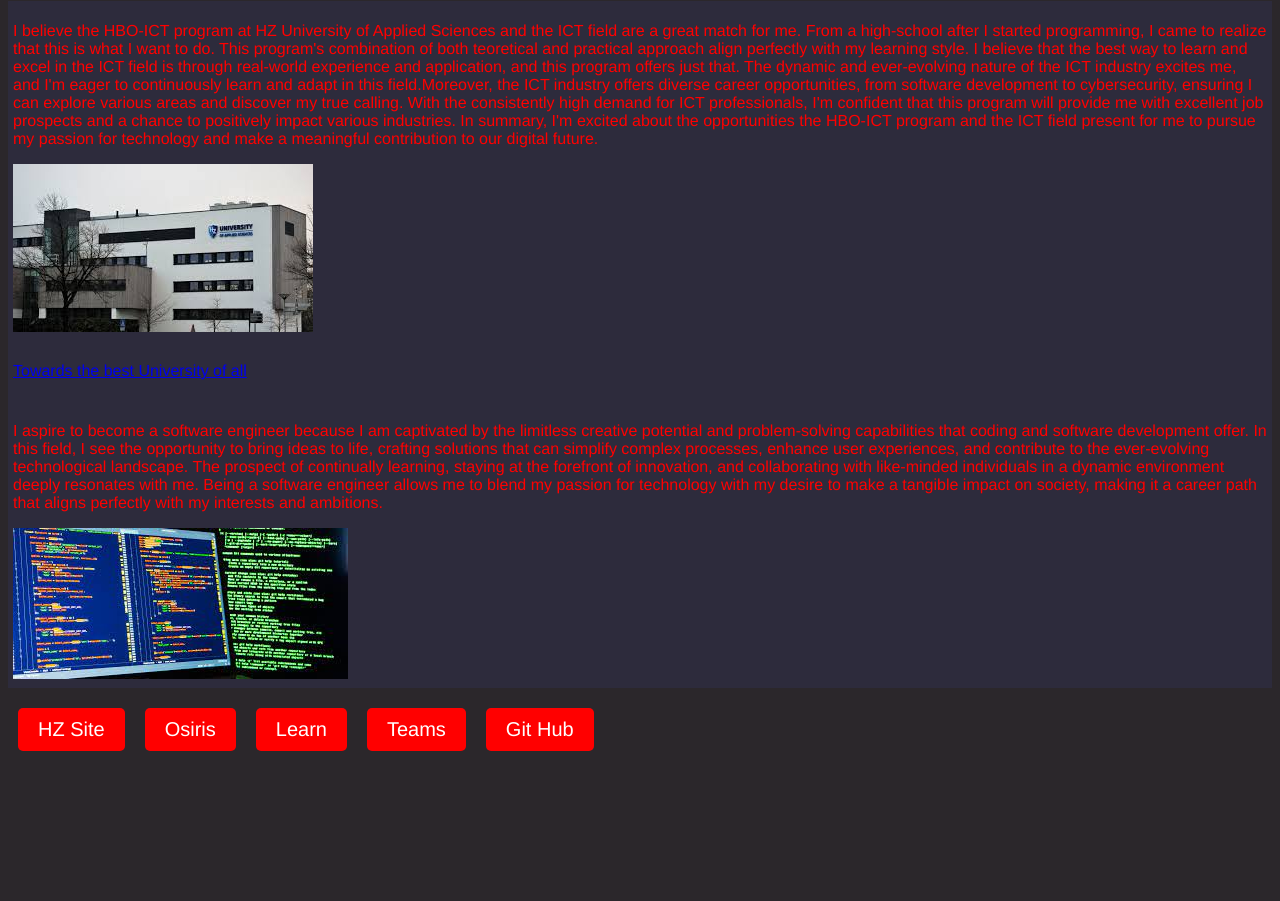
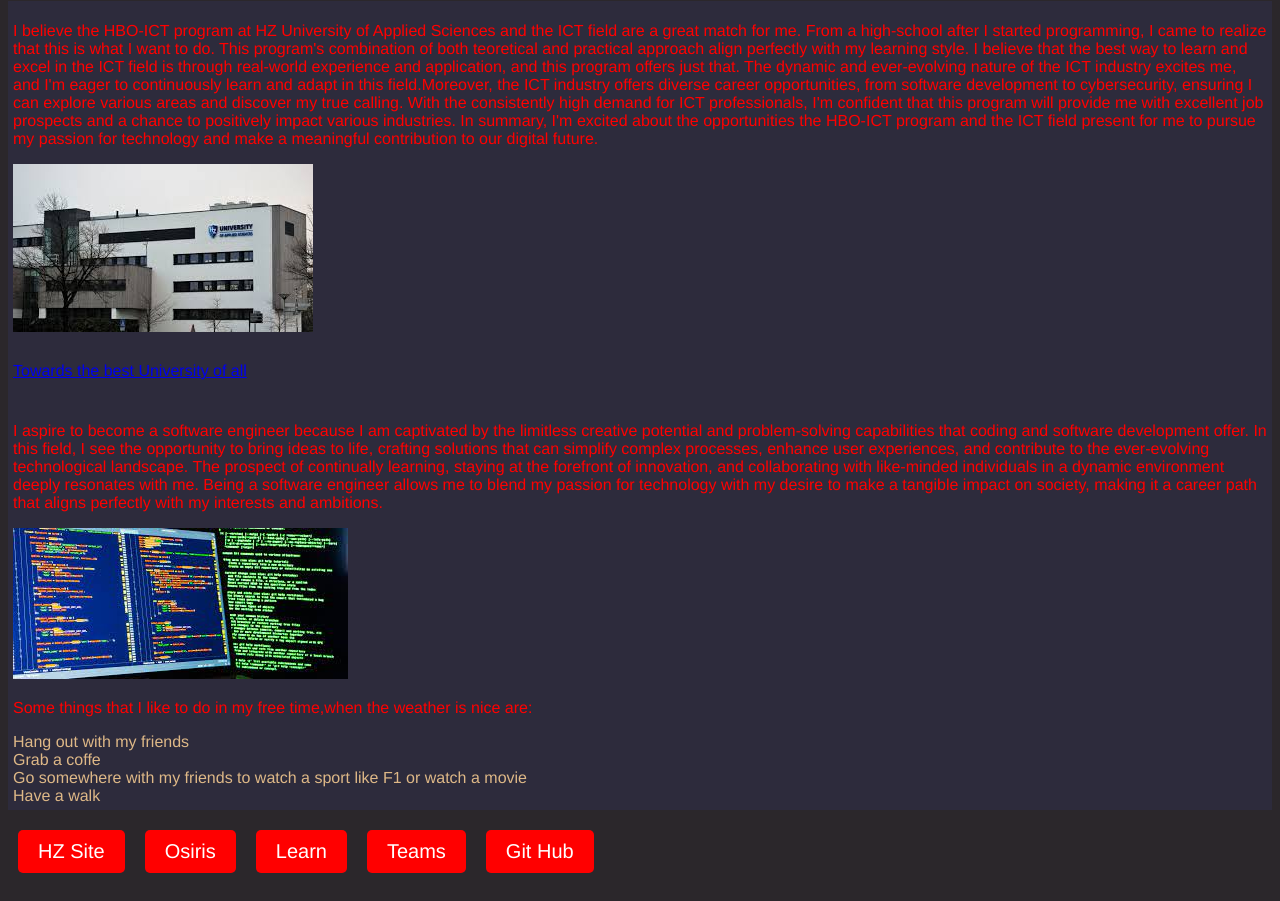
Before and after one commit to Gogu101/.github.io, a plain HTML site: page index.html in a window 1280 px wide. Shown: the part 130-1031 px from the top of the page. Before the commit the page ends 909 px from the top, so only its background shows below. Drawn offline with Linux system fonts and the light colour scheme.

Commit message:
Made changes to the webfile

```diff
--- a/index.html
+++ b/index.html
@@ -40,6 +40,13 @@
         that aligns perfectly with my interests and ambitions.
         </p>
         <img src="se.jpg">
+        <p>Some things that I like to do in my free time,when the weather is nice are:</p>
+        <ul>
+          <li>Hang out with my friends</li>
+          <li>Grab a coffe</li>
+          <li>Go somewhere with my friends to watch a sport like F1 or watch a movie</li>
+          <li>Have a walk</li>
+        </ul>
   </div>
 </body>
 <ul id aside>
```
Also changed, not shown: profile.html (+1 -7 lines).
